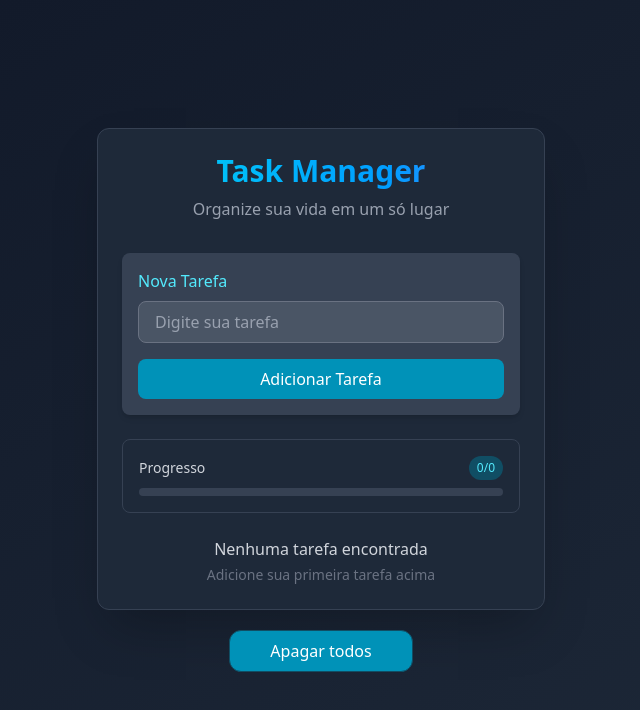
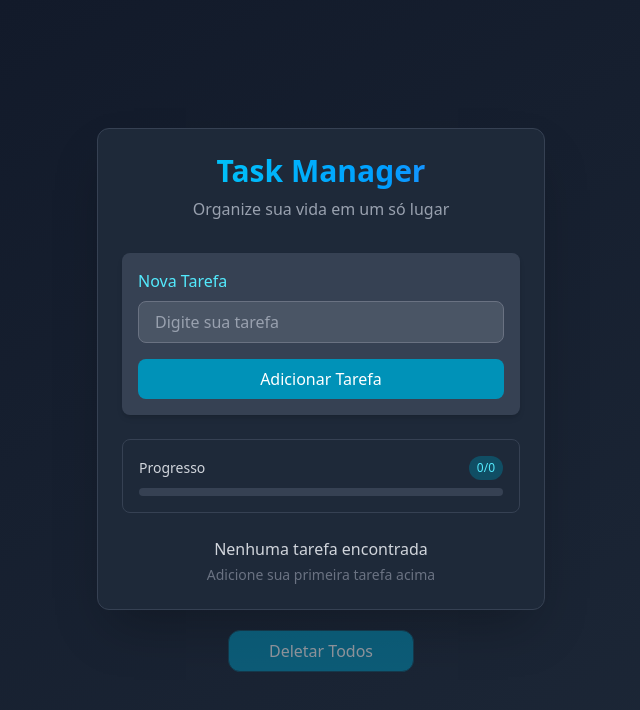
Before and after one commit to ViniMesquitaa/To-do-List-Lesson, a React (Vite) app: page /todo in a window 1280 px wide. Shown: the top 710 px of the page, without its empty margins (319-959 px from the left). Built offline with nearby package versions, Linux system fonts and the light colour scheme.

Commit message:
feat: cursor-not-allowed to btn delete all

```diff
--- a/src/pages/TodoPage.tsx
+++ b/src/pages/TodoPage.tsx
@@ -68,10 +68,13 @@ const TodoPage = () => {
   };
 
   const handleDeleteAll = () => {
-    setTodos([]);
-    localStorage.removeItem("todos");
-    setEditingId(null);
-    setTitle("");
+    if (window.confirm("Deseja apagar tudo?")) {
+      setTodos([]);
+      localStorage.removeItem("todos");
+      setEditingId(null);
+      setTitle("");
+    }
+    return;
   };
 
   const handleEdit = (id: number) => {
@@ -98,9 +101,14 @@ const TodoPage = () => {
       </div>
       <button
         onClick={handleDeleteAll}
-        className="bg-cyan-600 text-white font-medium p-2 rounded-xl border border-cyan-900 hover:border-white transition-all mt-5 px-10 cursor-pointer"
+        className={`bg-cyan-600 text-white font-medium p-2 rounded-xl border border-cyan-900 hover:border-white transition-all mt-5 px-10 ${
+          todos.length === 0
+            ? "opacity-50 cursor-not-allowed"
+            : "cursor-pointer"
+        }`}
+        disabled={todos.length === 0}
       >
-        Apagar todos
+        Deletar Todos
       </button>
     </div>
   );
```
